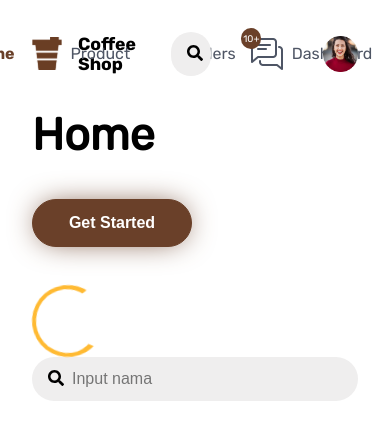
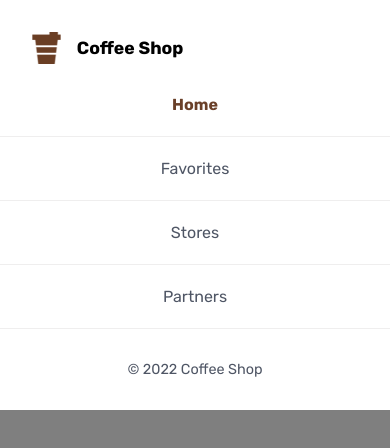
Before and after one commit to mathiuskormasela12/coffee-shop-website, a React (Create React App) app: page / in a window 390 px wide. Shown: the top 448 px of the page. Built offline with nearby package versions, Linux system fonts and the light colour scheme.

Commit message:
development responsive navbar

```diff
--- a/src/components/navbar/Navbar.jsx
+++ b/src/components/navbar/Navbar.jsx
@@ -18,7 +18,7 @@ import user from '../../assets/img/user.png';
 
 export function Navbar(props) {
   const [searchValue, setSearchValue] = useState('');
-  const { active, userType } = props;
+  const { active, userType, children } = props;
   let navLists = [];
 
   if (userType === USER_TYPE.USER) {
@@ -32,6 +32,7 @@ export function Navbar(props) {
   const handleSearch = (e) => setSearchValue(e.target.value);
 
   return (
+    <div className={styles.hero}>
       <nav className={`${styles.navbar}`}>
         <Container>
           <div className={styles['nav-flex']}>
@@ -42,12 +43,27 @@ export function Navbar(props) {
               </figcaption>
             </figure>
             <ul className={`${styles['nav-list']}`}>
-            {navLists.map((item) => (
+              {navLists.map((item, index) => (
+                (index === navLists.length - 1) ? (
+                  <Fragment key={String(item.id)}>
+                    <li className={`${styles['nav-items']} ${String(active).toLowerCase() === item.name.toLowerCase() ? styles.active : ''}`}>
+                      <Link to={item.path} className={styles['nav-link']}>
+                        {item.name}
+                      </Link>
+                    </li>
+                    <li className={`${styles['nav-footer']} ${String(active).toLowerCase() === item.name.toLowerCase() ? styles.active : ''}`}>
+                      <p className={styles['nav-link']}>
+                        &copy; 2022 Coffee Shop
+                      </p>
+                    </li>
+                  </Fragment>
+                ) : (
                   <li key={String(item.id)} className={`${styles['nav-items']} ${String(active).toLowerCase() === item.name.toLowerCase() ? styles.active : ''}`}>
                     <Link to={item.path} className={styles['nav-link']}>
                       {item.name}
                     </Link>
                   </li>
+                )
               ))}
             </ul>
             <div className={styles['nav-side']}>
@@ -94,15 +110,20 @@ export function Navbar(props) {
           </div>
         </Container>
       </nav>
+      <span className={styles['hero-container']} />
+      {children}
+    </div>
   );
 }
 
 Navbar.propTypes = {
   active: PropTypes.string,
   userType: PropTypes.string,
+  children: PropTypes.node,
 };
 
 Navbar.defaultProps = {
   active: 'home',
   userType: null,
+  children: null,
 };
--- a/src/components/navbar/styles/_main.scss
+++ b/src/components/navbar/styles/_main.scss
@@ -1,16 +1,25 @@
 // ========== Navbar Main Styles
+
+div.hero {
+	position: relative;
 
 	nav.navbar {
 		padding: 2rem 0;
+		position: relative;
+		z-index: 5;
+		background-color: white;
 
 		div.nav-flex {
 			display: flex;
+			flex-wrap: wrap;
 			width: 100%;
 
 			figure.nav-brand {
 				display: flex;
 				align-items: center;
 				width: 15%;
+				position: relative;
+				z-index: 5;
 
 				& > img.nav-brand-img {
 					width: 2rem;
@@ -29,13 +38,20 @@ nav.navbar {
 				align-items: center;
 				list-style: none;
 				width: 55%;
+				flex-wrap: wrap;
 
 				li.active {
 					color: $secondary !important;
 					font-family: rubik-bold;
 				}
 
-			li.nav-items {
+
+				li.nav-footer {
+					display: none !important;
+				}
+
+				li.nav-items,
+				li.nav-footer {
 					font-size: 1rem;
 					display: flex;
 					justify-content: center;
@@ -114,3 +130,8 @@ nav.navbar {
 			}
 		}
 	}
+
+	span.hero-container {
+		display: none;
+	}
+}
--- a/src/components/navbar/styles/_media-queries.scss
+++ b/src/components/navbar/styles/_media-queries.scss
@@ -1 +1,73 @@
 // ========== Navbar Responsive Styles
+
+// Portrait Smartphone
+@media screen and (max-width: 576px) {
+	div.hero {
+		nav.navbar {
+			position: relative;
+
+			div.nav-flex {
+				div.nav-side {
+					display: none;
+				}
+
+				figure.nav-brand {
+					width: 100%;
+
+					& > img.nav-brand-img {
+						width: 1.8rem;
+					}
+				}
+
+				ul.nav-list {
+					width: 100%;
+					position: absolute;
+					left: 0;
+					right: 0;
+					top: 4.5rem;
+
+					li.nav-footer {
+						height: auto !important;
+						padding: 2rem 0;
+						display: flex !important;
+					}
+
+					li.nav-items,
+					li.nav-footer {
+						width: 100%;
+						margin-right: 0;
+						height: 4rem;
+						display: flex;
+						align-items: center;
+						border-top: 1px solid $gray;
+						background-color: white;
+
+						&:first-child {
+							border-top: none;
+						}
+
+						& > p.nav-link {
+							font-size: .9rem;
+						}
+					}
+				}
+			}
+		}
+
+		span.hero-container {
+			display: inline-block;
+			position: fixed;
+			top: 0;
+			bottom: 0;
+			left: 0;
+			right: 0;
+			background-color: rgba(0, 0, 0, 0.5);
+			z-index: 4;
+		}
+	}
+}
+
+// Landscape Smartphone
+@media screen and (min-width: 567px) and (max-width: 768px) {
+
+}
--- a/src/views/home/Home.jsx
+++ b/src/views/home/Home.jsx
@@ -2,10 +2,6 @@
 // import all modules
 import React, { Component } from 'react';
 import { connect } from 'react-redux';
-import PropTypes from 'prop-types';
-
-// import all redux actions
-import { setTokens, removeTokens } from '../../redux/action/auth';
 
 // import styles
 import styles from './styles/styles.module.scss';
@@ -13,10 +9,7 @@ import styles from './styles/styles.module.scss';
 // import all components
 import {
   Container,
-  Button,
-  Spinner,
   Navbar,
-  TextField,
 } from '../../components';
 
 class Home extends Component {
@@ -25,7 +18,6 @@ class Home extends Component {
 
     this.state = {
       title: 'Home | Coffee Shop',
-      val: '',
     };
   }
 
@@ -35,89 +27,16 @@ class Home extends Component {
   }
 
   render() {
-    const {
-      auth: { accessToken },
-      data: { value },
-      handleSetTokens,
-      handleRemoveTokens,
-      setData,
-    } = this.props;
-    const { val } = this.state;
-
     return (
       <div className={styles.home}>
-        <Navbar userType="ADMIN" />
-        <Container>
-          <h1
-            onClick={() => handleSetTokens({
-              accessToken: String(Date.now() * 2),
-              refreshToken: String(Date.now() * 10),
-            })}
-            aria-hidden
-            onDoubleClick={() => handleRemoveTokens()}
-          >
-            Home
-
-          </h1>
-          {accessToken && <p onClick={() => setData()} aria-hidden>Ada Token</p>}
-          {value && <p>Data</p>}
-          <br />
-          <br />
-          <Button type="submit" shadow variant="secondary" size="md" fullRounded>
-            Get Started
-          </Button>
-          <br />
-          <br />
-          <Spinner size="xl" />
-          <TextField
-            type="search"
-            rounded
-            placeholder="Input nama"
-            value={val}
-            onChange={(e) => this.setState({ val: e.target.value })}
-          />
-        </Container>
+        <Navbar>
+          <Container>
+            <h1>Home</h1>
+          </Container>
+        </Navbar>
       </div>
     );
   }
 }
 
-const mapStateToProps = (states) => ({
-  ...states,
-});
-
-const mapDispatchToProps = {
-  handleSetTokens: setTokens,
-  handleRemoveTokens: removeTokens,
-  setData: () => ({
-    type: 'SET_DATA',
-  }),
-};
-
-export default connect(mapStateToProps, mapDispatchToProps)(Home);
-
-Home.propTypes = {
-  auth: PropTypes.shape({
-    accessToken: PropTypes.string,
-    refreshToken: PropTypes.string,
-  }),
-  data: PropTypes.shape({
-    value: PropTypes.bool,
-  }),
-  handleSetTokens: PropTypes.func,
-  handleRemoveTokens: PropTypes.func,
-  setData: PropTypes.func,
-};
-
-Home.defaultProps = {
-  auth: {
-    accessToken: null,
-    refreshToken: null,
-  },
-  data: {
-    value: null,
-  },
-  handleSetTokens: () => {},
-  handleRemoveTokens: () => {},
-  setData: () => {},
-};
+export default connect(null, null)(Home);
```
Lines whose indentation alone changed are shown as unchanged.
